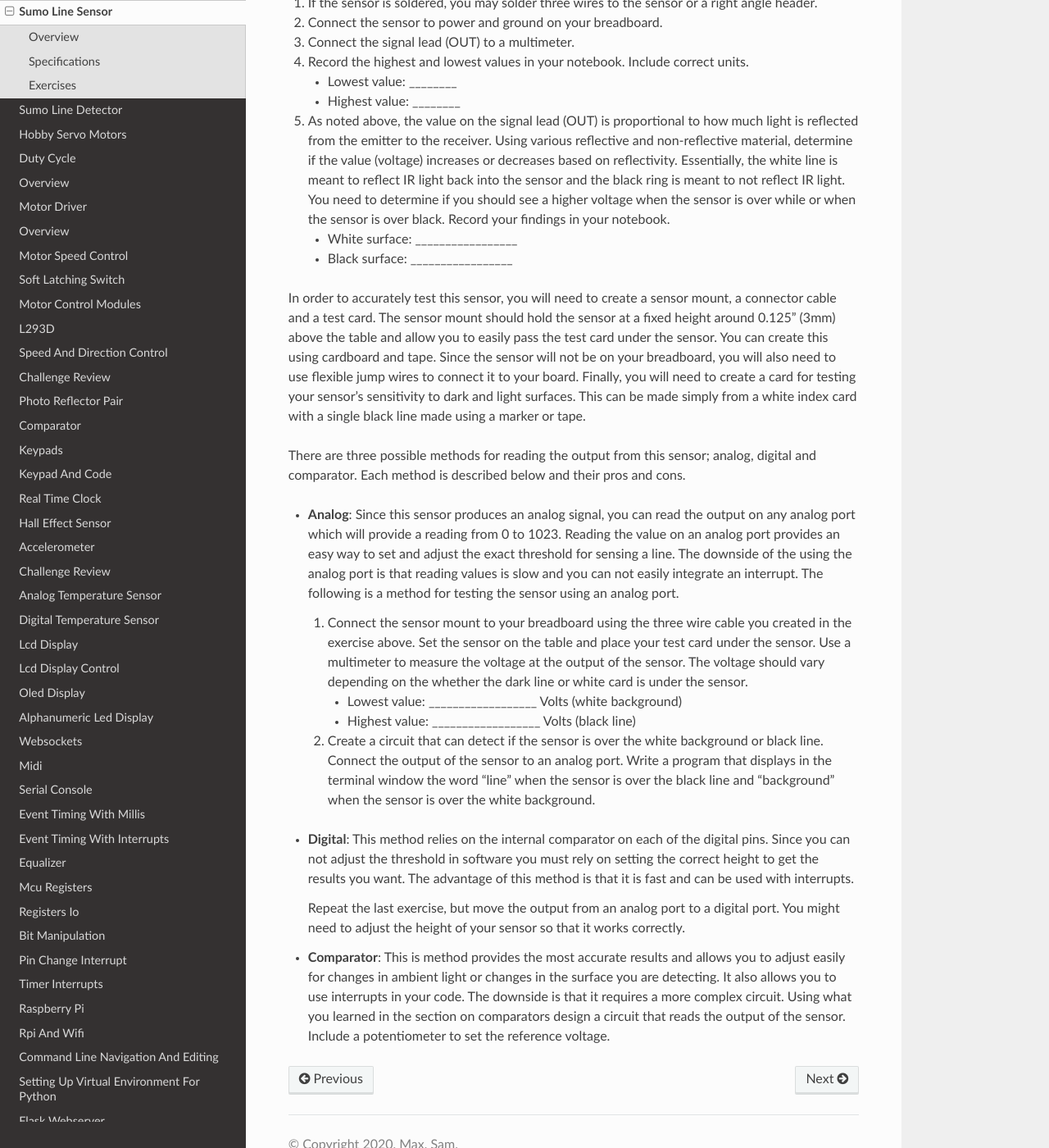
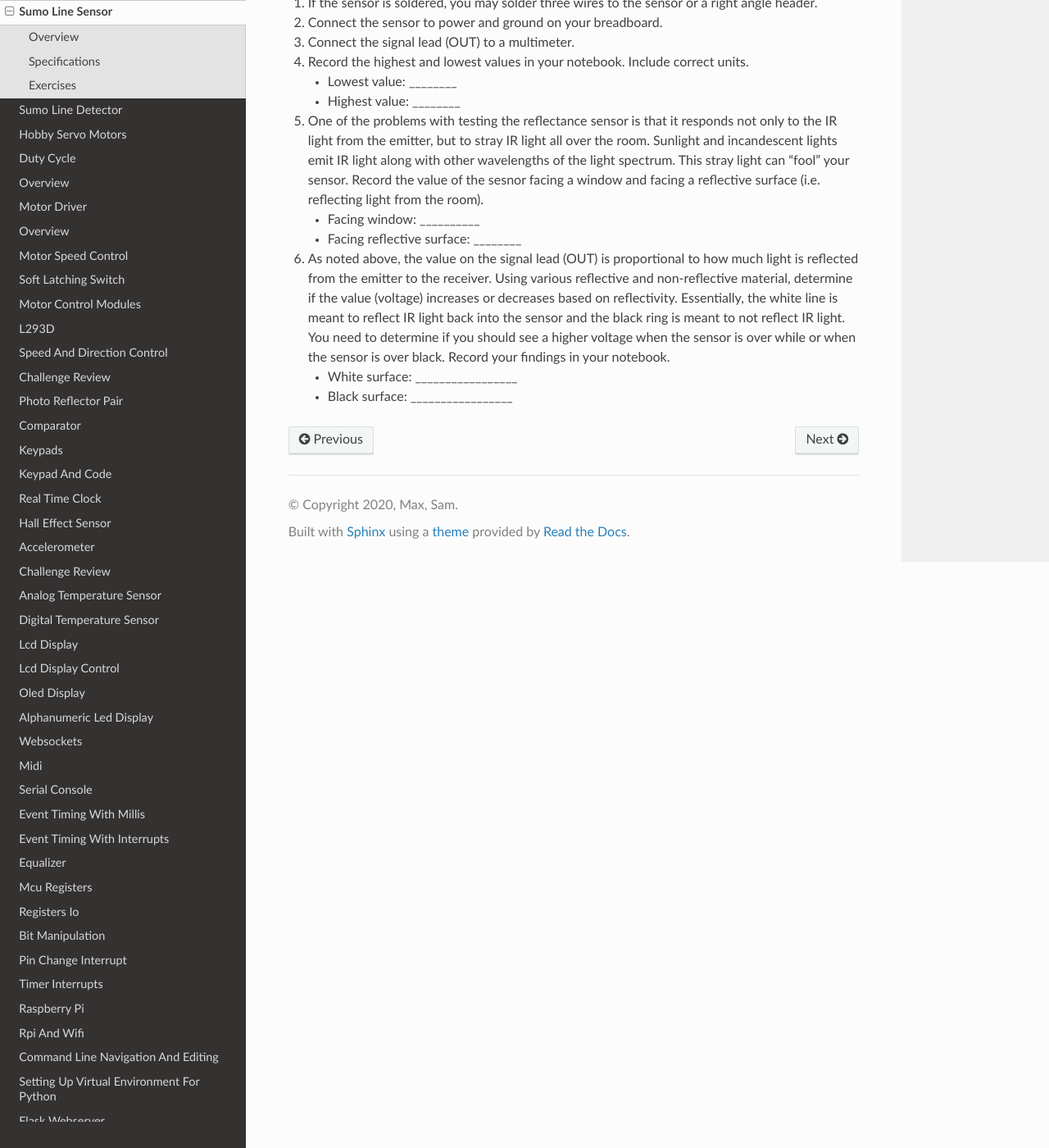
Before and after one commit to maxtkc/mvths-wiki, a Sphinx documentation site: the page built from docs/070xf-sumo-line-sensor.rst, in a window 1280 px wide and 1400 px high, scrolled down 1761 px. Shown: the whole window at 82% size. Built offline with Sphinx 7.4.7 and the Read the Docs theme 2.0.0, drawn with Linux system fonts in a browser that asks for light colours; pages that are not in the unit, such as notebooks, are missing from menus.

Commit message:
Update 070xf-sumo-line-sensor.rst

```diff
--- a/docs/070xf-sumo-line-sensor.rst
+++ b/docs/070xf-sumo-line-sensor.rst
@@ -32,33 +32,14 @@ Exercises
 
    - Highest value: ________
 
+#. One of the problems with testing the reflectance sensor is that it responds not only to the IR light from the emitter, but to stray IR light all over the room. Sunlight and incandescent lights emit IR light along with other wavelengths of the light spectrum. This stray light can "fool" your sensor. Record the value of the sesnor facing a window and facing a reflective surface (i.e. reflecting light from the room).
+
+   - Facing window: __________
+
+   - Facing reflective surface: ________
+
 #. As noted above, the value on the signal lead (OUT) is proportional to how much light is reflected from the emitter to the receiver. Using various reflective and non-reflective material, determine if the value (voltage) increases or decreases based on reflectivity. Essentially, the white line is meant to reflect IR light back into the sensor and the black ring is meant to not reflect IR light. You need to determine if you should see a higher voltage when the sensor is over while or when the sensor is over black. Record your findings in your notebook.
 
    - White surface: _________________
 
    - Black surface: _________________
-
-In order to accurately test this sensor, you will need to create a sensor mount, a connector cable and a test card. The sensor mount should hold the sensor at a fixed height around 0.125” (3mm) above the table and allow you to easily pass the test card under the sensor. You can create this using cardboard and tape. Since the sensor will not be on your breadboard, you will also need to use flexible jump wires to connect it to your board. Finally, you will need to create a card for testing your sensor’s sensitivity to dark and light surfaces. This can be made simply from a white index card with a single black line made using a marker or tape.
-
-There are three possible methods for reading the output from this sensor; analog, digital and comparator. Each method is described below and their pros and cons.
-
-- **Analog**: Since this sensor produces an analog signal, you can read the output on any analog port which will provide a reading from 0 to 1023. Reading the value on an analog port provides an easy way to set and adjust the exact threshold for sensing a line. The downside of the using the analog port is that reading values is slow and you can not easily integrate an interrupt. The following is a method for testing the sensor using an analog port.
-
-  #. Connect the sensor mount to your breadboard using the three wire cable you created in the exercise above. Set the sensor on the table and place your test card under the sensor. Use a multimeter to measure the voltage at the output of the sensor. The voltage should vary depending on the whether the dark line or white card is under the sensor.
-
-     - Lowest value: \_\_\_\_\_\_\_\_\_\_\_\_\_\_\_\_\_\_ Volts (white background)
-
-     - Highest value: \_\_\_\_\_\_\_\_\_\_\_\_\_\_\_\_\_\_ Volts (black line)
-
-  #. Create a circuit that can detect if the sensor is over the white background or black line. Connect the output of the sensor to an analog port. Write a program that displays in the terminal window the word “line” when the sensor is over the black line and “background” when the sensor is over the white background.
-
-- **Digital**: This method relies on the internal comparator on each of the digital pins. Since you can not adjust the threshold in software you must rely on setting the correct height to get the results you want. The advantage of this method is that it is fast and can be used with interrupts.
-
-  Repeat the last exercise, but move the output from an analog port to a digital port. You might need to adjust the height of your sensor so that it works correctly.
-
-- **Comparator**: This is method provides the most accurate results and allows you to adjust easily for changes in ambient light or changes in the surface you are detecting. It also allows you to use interrupts in your code. The downside is that it requires a more complex circuit. Using what you learned in the section on comparators design a circuit that reads the output of the sensor. Include a potentiometer to set the reference voltage.
-
-.. |image0| image:: images/image49.png
-.. |image1| image:: images/image30.png
-.. |image2| image:: images/image11.png
-.. |image3| image:: images/image87.png
```
